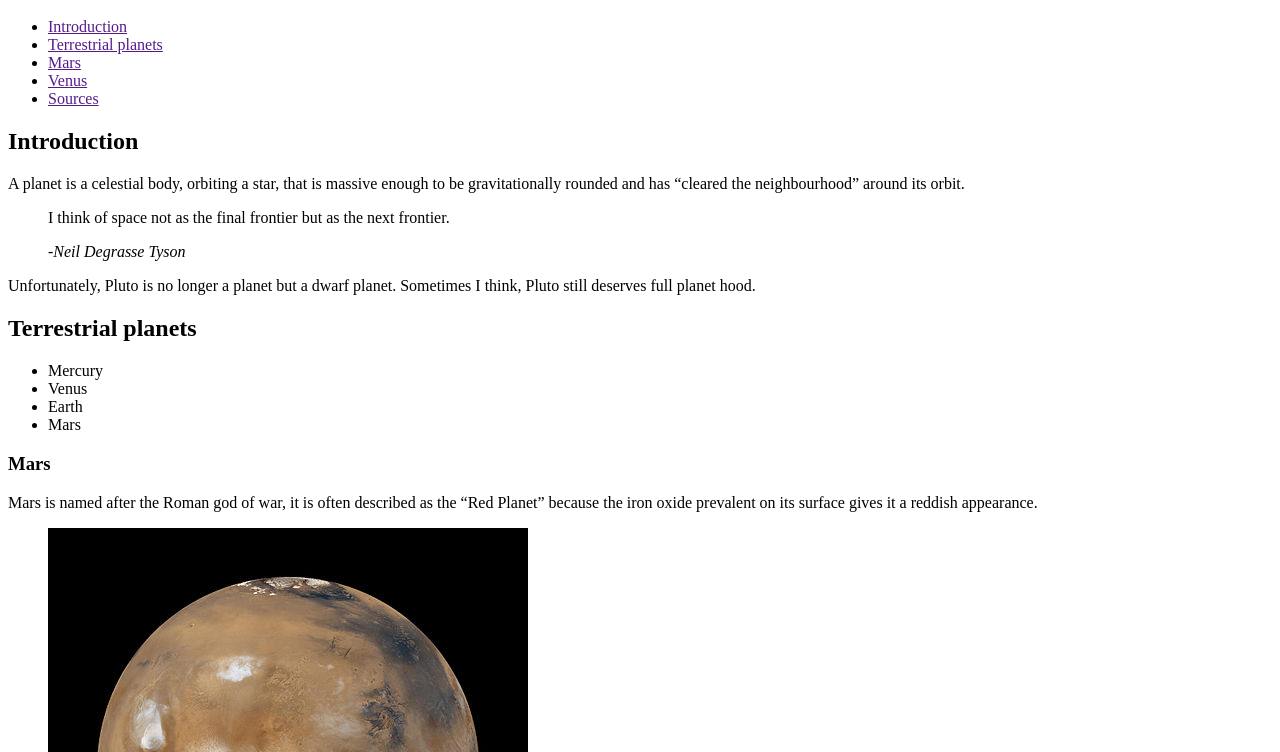
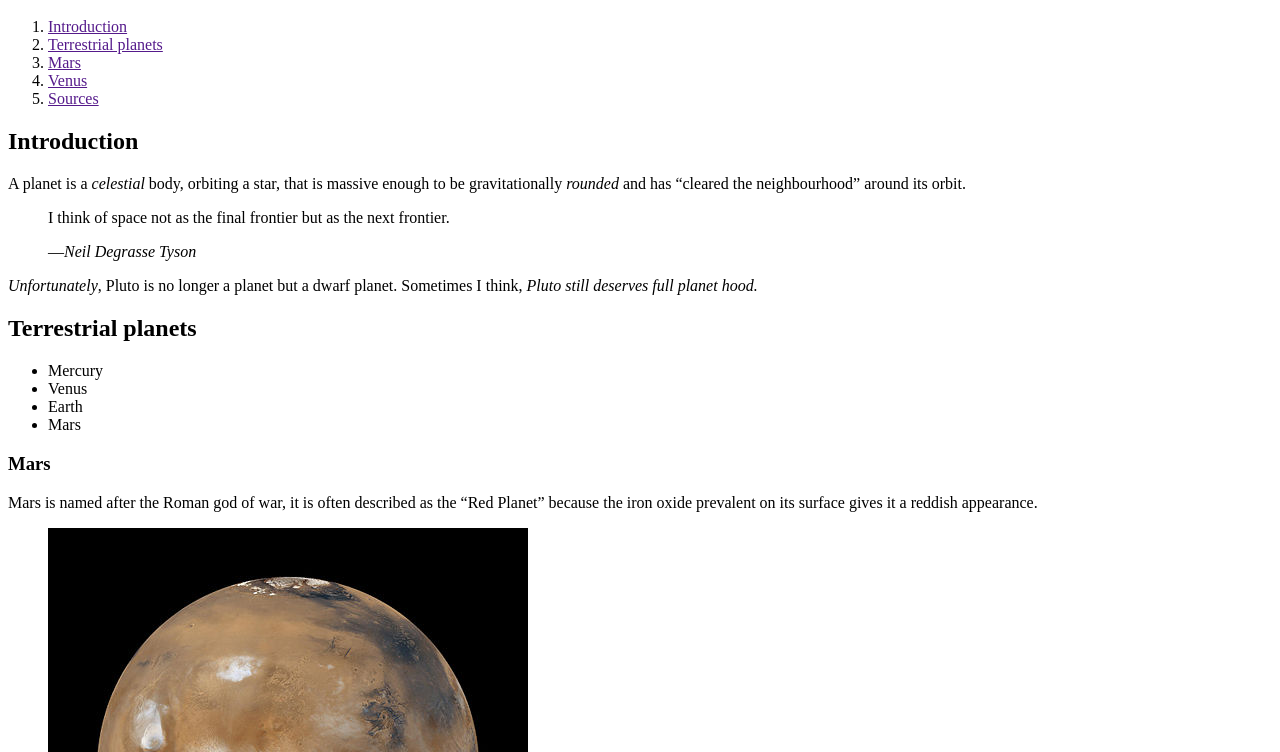
Before and after one commit to celenastefanie/assignment-2-semantics, a plain HTML site: page index.html in a window 1280 px wide. Shown: the part 48-800 px from the top of the page. Drawn offline with Linux system fonts and the light colour scheme.

Commit message:
Fixed lists and dashes

```diff
--- a/index.html
+++ b/index.html
@@ -3,27 +3,27 @@
 </header>
 
 <nav>
-  <ul>
+  <ol>
     <li><a href="">Introduction</a></li>
     <li><a href="">Terrestrial planets</a></li>
     <li><a href="">Mars</a></li>
     <li><a href="">Venus</a></li>
     <li><a href="">Sources</a></li>
-  </ul>
+  </ol>
 </nav>
 
 <main>
 
   <h2>Introduction</h2>
 
-  <p>A planet is a celestial body, orbiting a star, that is massive enough to be gravitationally rounded and has <q>cleared the neighbourhood</q> around its orbit.</p>
+  <p>A planet is a <em>celestial</em> body, orbiting a star, that is massive enough to be gravitationally <em>rounded</em> and has <q>cleared the neighbourhood</q> around its orbit.</p>
 
   <blockquote>
     <p>I think of space not as the final frontier but as the next frontier.
-    <footer>-<cite>Neil Degrasse Tyson</cite></footer></p>
+    <footer>—<cite>Neil Degrasse Tyson</cite></footer></p>
   </blockquote>
 
-  <p>Unfortunately, Pluto is no longer a planet but a dwarf planet. Sometimes I think, Pluto still deserves full planet hood.</p>
+  <p><em>Unfortunately</em>, Pluto is no longer a planet but a dwarf planet. Sometimes I think, <em>Pluto still deserves full planet hood.</em></p>
 
   <h2>Terrestrial planets</h2>
   <ul>
```
